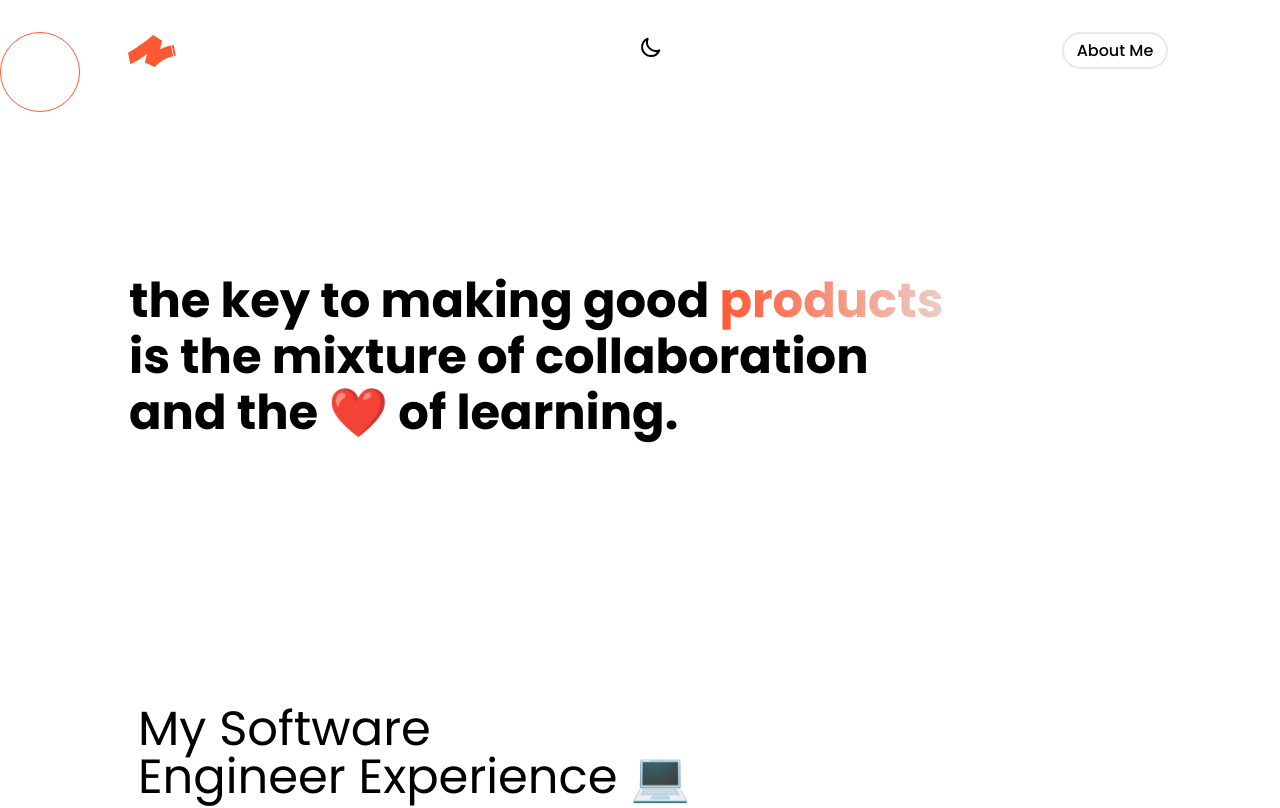
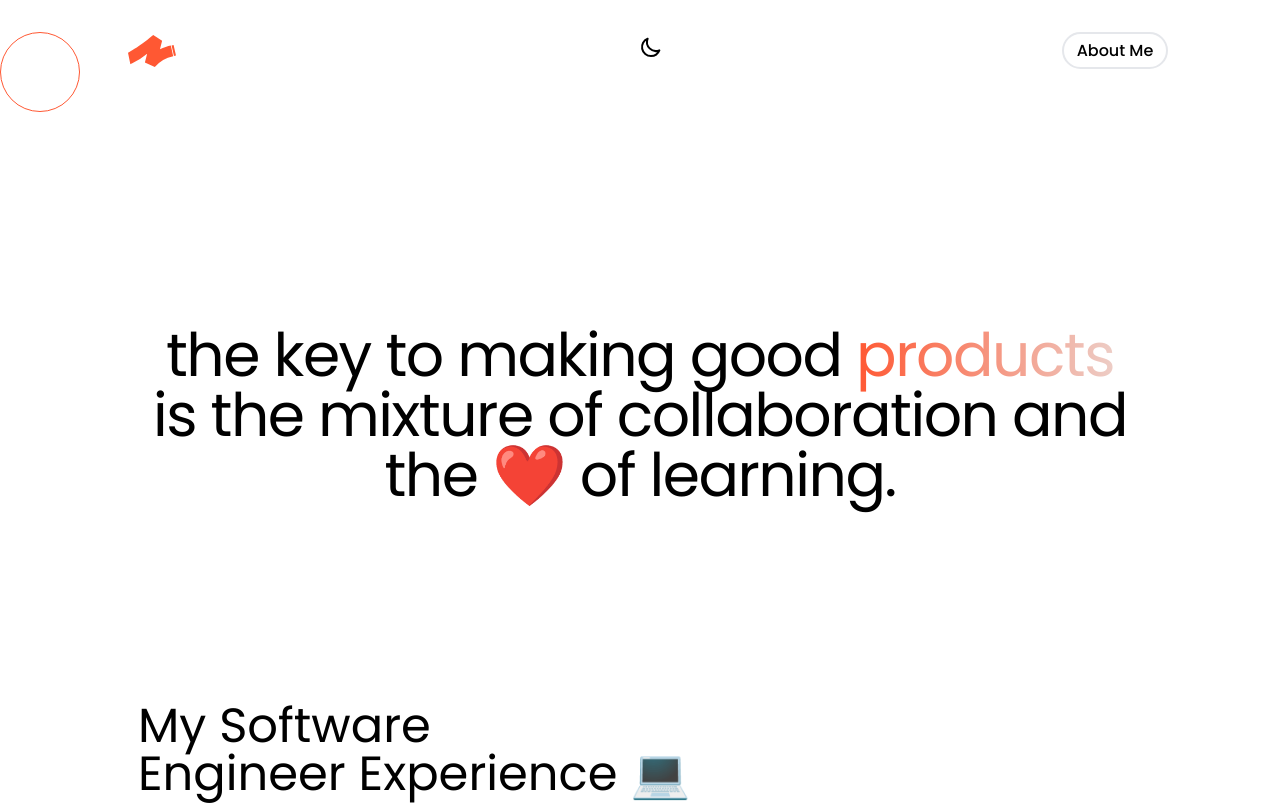
Before and after one commit to 4eug/Old-Portfolio, a Next.js app: page / in a window 1280 px wide. Shown: the top 808 px of the page. Built offline with nearby package versions, Linux system fonts and the light colour scheme.

Commit message:
Hero Section Chnaged

```diff
--- a/components/Hero/Hero.jsx
+++ b/components/Hero/Hero.jsx
@@ -2,42 +2,20 @@
 import React, {useState} from "react";
 import { motion } from "framer-motion";
 
-let easing = [0.6, -0.05, 0.01, 0.99];
-
-const fadeInUp = {
-  initial: {
-    y: 60,
-    opacity: 0,
-    transition: { duration: 0.6, ease: easing }
-  },
-  animate: {
-    y: 0,
-    opacity: 1,
-    transition: {
-      duration: 0.6,
-      ease: easing
-    }
-  }
-};
-
 const Hero = () => {
   return (
-    <motion.div name="home" initial='initial' animate='animate' exit={{ opacity: 0 }} className="w-full h-full flex flex-col justify-between ">
-      <div className="grid md:grid-cols-1 max-w-auto ml-2 md:ml-32 mt-16 md:mt-44">
-        <motion.div variants={fadeInUp} className="flex flex-col justify-center md:items-start  2xl:pl-[80px] 2xl:mb-28 w-full md:px-[1px] px-2 py-8"
-        >
-          <h1 className="text-4xl md:text-5xl font-bold">
-          the key to making good <span className="text-transparent bg-clip-text bg-gradient-to-r from-main-orange to-mid-white">products</span>
+    <motion.section animate={{ x: 0, opacity: 1 }}
+    initial={{ x: 200, opacity: 0 }}
+    exit={{ opacity: 0 }}
+    transition={{ delay: 0.2 }} className="mt-16 md:mt-40">
+    <div className="py-8 px-4 mx-auto w-[344px] h-[284px] md:w-[1157px] md:h-[237px] text-center lg:py-16 lg:px-12">
+
+        <h1 className="text-4xl md:text-6xl text-center mt-8 leading-16 tracking-tight font-normal">
+        the key to making good <span className="text-transparent bg-clip-text bg-gradient-to-r from-main-orange to-mid-white">products</span>
+       <br /> is the mixture of collaboration and the ❤️ of learning.
           </h1>
-          <h1 className="text-4xl md:text-5xl font-bold mt-2">
-          is the mixture of collaboration
-          </h1>
-          <h1 className="text-4xl md:text-5xl font-bold mt-2 ">
-          and the ❤️ of learning.
-          </h1>
-        </motion.div>
-      </div>
-    </motion.div>
+    </div>
+    </motion.section>
   );
 };
 
```
